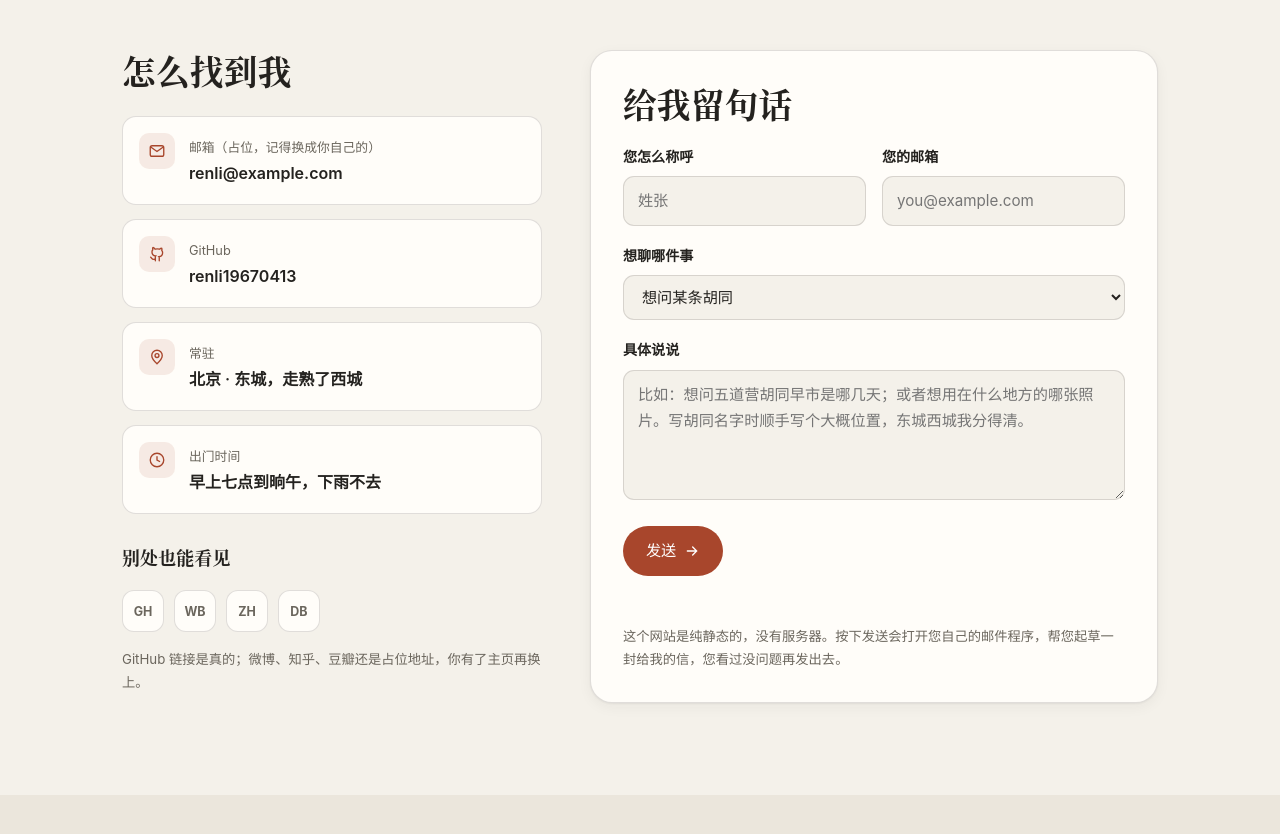
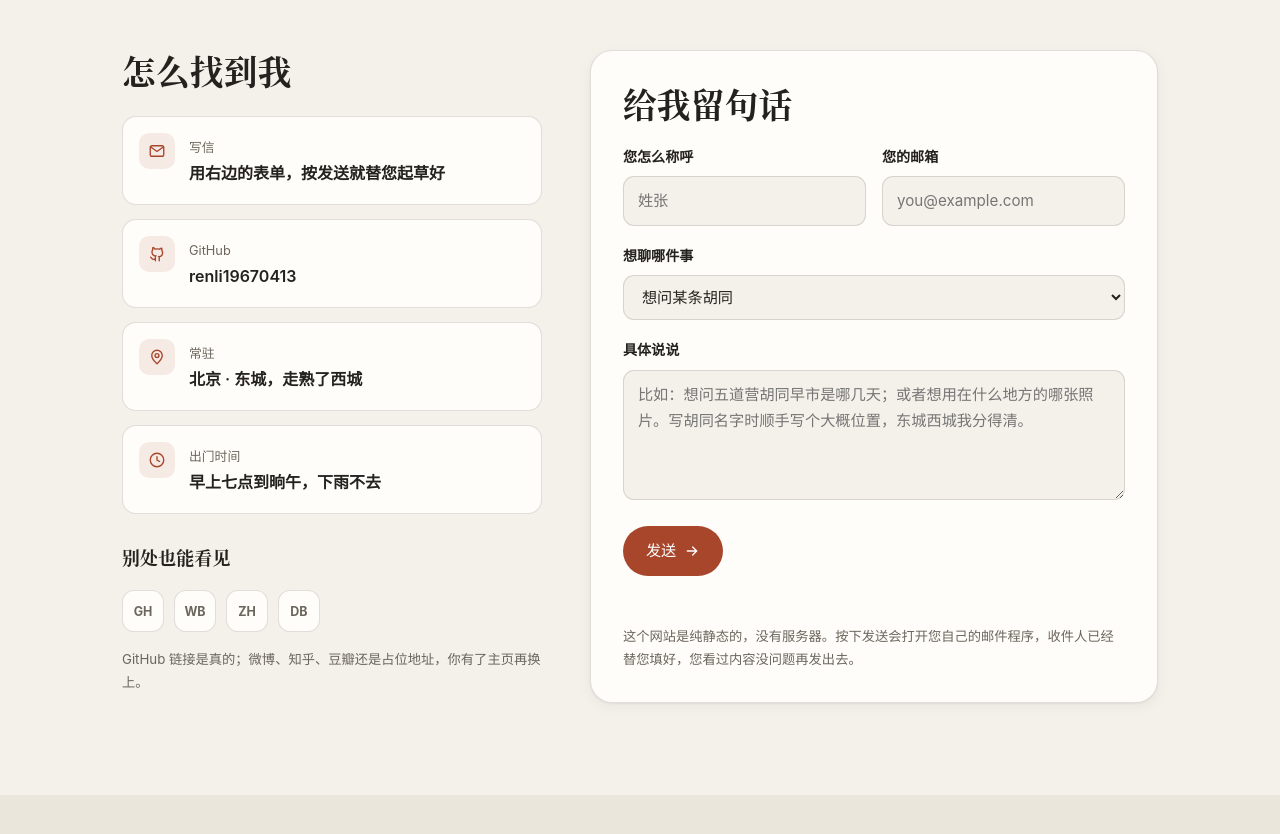
Before and after one commit to renli19670413/renli19670413.github.io, a plain HTML site: page contact.html in a window 1280 px wide. Shown: the part 340-1174 px from the top of the page. Drawn offline with Linux system fonts and the light colour scheme.

Commit message:
Add files via upload

```diff
--- a/contact.html
+++ b/contact.html
@@ -63,15 +63,15 @@
         <h2>怎么找到我</h2>
         <ul class="contact-list">
           <li>
-            <a class="contact-item" href="mailto:renli@example.com">
+            <div class="contact-item">
               <span class="contact-item__icon">
                 <svg viewBox="0 0 24 24" fill="none" stroke="currentColor" stroke-width="1.8" stroke-linecap="round"><rect x="3" y="5" width="18" height="14" rx="2.5"/><path d="M3.6 6.6l8.4 6 8.4-6"/></svg>
               </span>
               <span>
-                <span class="contact-item__k">邮箱（占位，记得换成你自己的）</span><br>
-                <span class="contact-item__v">renli@example.com</span>
+                <span class="contact-item__k">写信</span><br>
+                <span class="contact-item__v">用右边的表单，按发送就替您起草好</span>
               </span>
-            </a>
+            </div>
           </li>
           <li>
             <a class="contact-item" href="https://github.com/renli19670413" target="_blank" rel="noopener">
@@ -120,7 +120,7 @@
 
       <!-- 右：表单 -->
       <div class="reveal">
-        <form class="form contact-form" data-to="renli@example.com" novalidate>
+        <form class="form contact-form" data-to-b64="cmVubGkwNDEzQHFxLmNvbQ==" novalidate>
           <h2 style="margin-bottom:20px">给我留句话</h2>
           <div class="field__row">
             <div class="field">
@@ -154,7 +154,7 @@
             <svg width="16" height="16" viewBox="0 0 24 24" fill="none" stroke="currentColor" stroke-width="2" stroke-linecap="round"><path d="M5 12h14M13 6l6 6-6 6"/></svg>
           </button>
           <p class="form-status" role="status" aria-live="polite"></p>
-          <p class="form__note">这个网站是纯静态的，没有服务器。按下发送会打开您自己的邮件程序，帮您起草一封给我的信，您看过没问题再发出去。</p>
+          <p class="form__note">这个网站是纯静态的，没有服务器。按下发送会打开您自己的邮件程序，收件人已经替您填好，您看过内容没问题再发出去。</p>
         </form>
       </div>
     </div>
```
